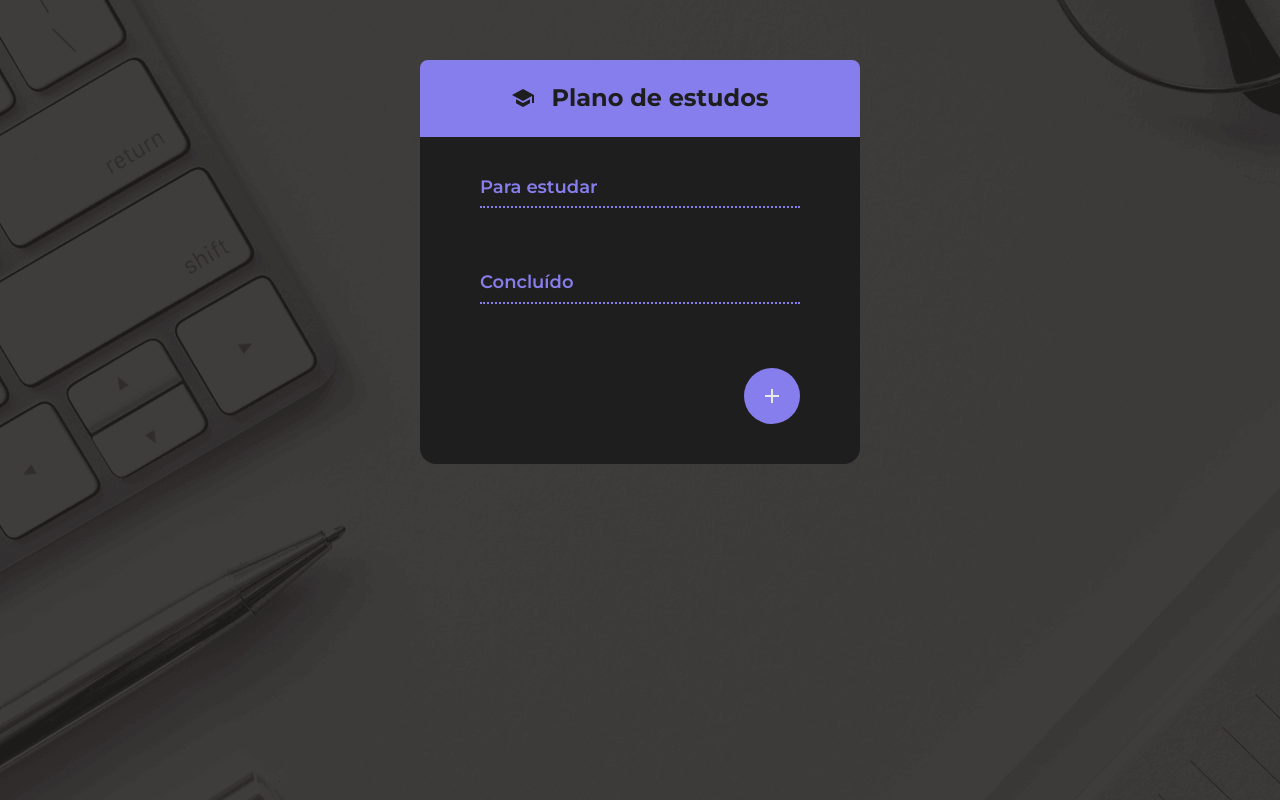
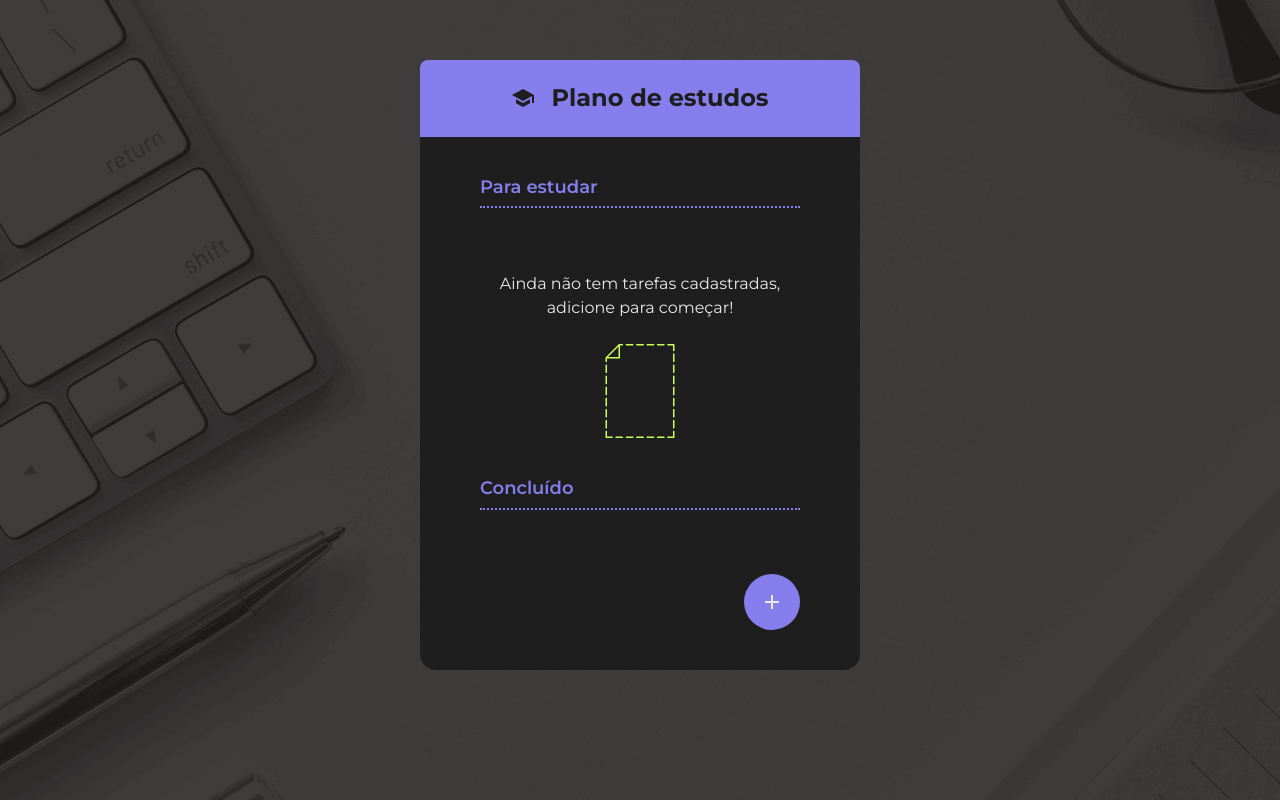
Before and after one commit to fredcarderaro/checklist, a React (Vite) app: page / in a window 1280 px wide. Built offline with nearby package versions, Linux system fonts and the light colour scheme.

Commit message:
creade empty state

```diff
--- a/src/App.jsx
+++ b/src/App.jsx
@@ -13,6 +13,7 @@
 import TodoContext from "./components/TodoProvider/TodoContext";
 import { TodoGroup } from "./components/TodoGroup";
 import { use } from "react";
+import { EmptyState } from "./components/EmptyState";
 
 /* const todos = [
   {
@@ -62,6 +63,7 @@
   const {
     todos,
     addTodo,
+    editTodo,
     showDialog,
     openFormTodoDialog,
     closeFormTodoDialog,
@@ -69,7 +71,12 @@
   } = use(TodoContext);
 
   const handleFormSubmit = (formData) => {
-    addTodo(formData);
+    if (selectedTodo) {
+      editTodo(formData);
+    } else {
+      addTodo(formData);
+    }
+
     closeFormTodoDialog();
   };
 
@@ -88,6 +95,9 @@
             items={todos.filter((t) => !t.completed)}
           />
 
+          {/* Condição ternária, se todo for vazioo adiciona o componente EmptyState */}
+          {todos.length == 0 && <EmptyState />}
+
           <TodoGroup
             heading="Concluído"
             items={todos.filter((t) => t.completed)}
@@ -101,7 +111,7 @@
                 defaultValue={selectedTodo?.description}
               />
             </Dialog>
-            <FabButton onClick={openFormTodoDialog}>
+            <FabButton onClick={() => openFormTodoDialog()}>
               <IconPlus />
             </FabButton>
           </Footer>
--- /dev/null
+++ b/src/components/EmptyState/empty-state.style.css
@@ -0,0 +1,16 @@
+.empty-state {
+  display: flex;
+  flex-direction: column;
+  align-items: center;
+  justify-content: center;
+  margin: 40px 0;
+  gap: 24px;
+
+  p {
+    margin: 0;
+    color: #eaeaea;
+    text-align: center;
+    font-size: 16px;
+    line-height: 150%;
+  }
+}
--- /dev/null
+++ b/src/components/EmptyState/index.jsx
@@ -0,0 +1,10 @@
+import "./empty-state.style.css";
+
+export function EmptyState() {
+  return (
+    <section className="empty-state">
+      <p>Ainda não tem tarefas cadastradas, adicione para começar!</p>
+      <img src="/empty.png" alt="Ícone de novo item" />
+    </section>
+  );
+}
--- a/src/components/TodoProvider/index.jsx
+++ b/src/components/TodoProvider/index.jsx
@@ -42,18 +42,34 @@
 
     setTodos((prevState) => {
       const todo = {
-        id: selectedTodo ? selectedTodo.id : prevState.length + 1,
+        id: prevState.length + 1,
         description,
-        completed: selectedTodo ? selectedTodo.completed : false,
-        createdAt: selectedTodo ? selectedTodo.createdAt : Date().toISOString(),
+        completed: false,
+        createdAt: new Date().toISOString(),
       };
 
-      return [...prevState.filter((item) => item.id != todo.id), todo].sort(
-        (a, b) => a.id - b.id,
-      );
+      return [...prevState, todo];
     });
 
     closeFormTodoDialog();
+  };
+
+  // Edita todo selecionado da Lista
+  const editTodo = (formData) => {
+    setTodos((prevState) => {
+      return prevState.map((item) => {
+        if (item.id === selectedTodo.id) {
+          return {
+            ...item,
+            description: formData.get("description"),
+          };
+        } else {
+          return item;
+        }
+      });
+    });
+
+    setSelectedTodo(null);
   };
 
   // Funcao executa o toggle no item todo completed
@@ -86,6 +102,7 @@
       value={{
         todos,
         addTodo,
+        editTodo,
         deleteTodo,
         toggleTodoCompleted,
         showDialog,
```
Also changed, not shown: public/empty.png (added).
